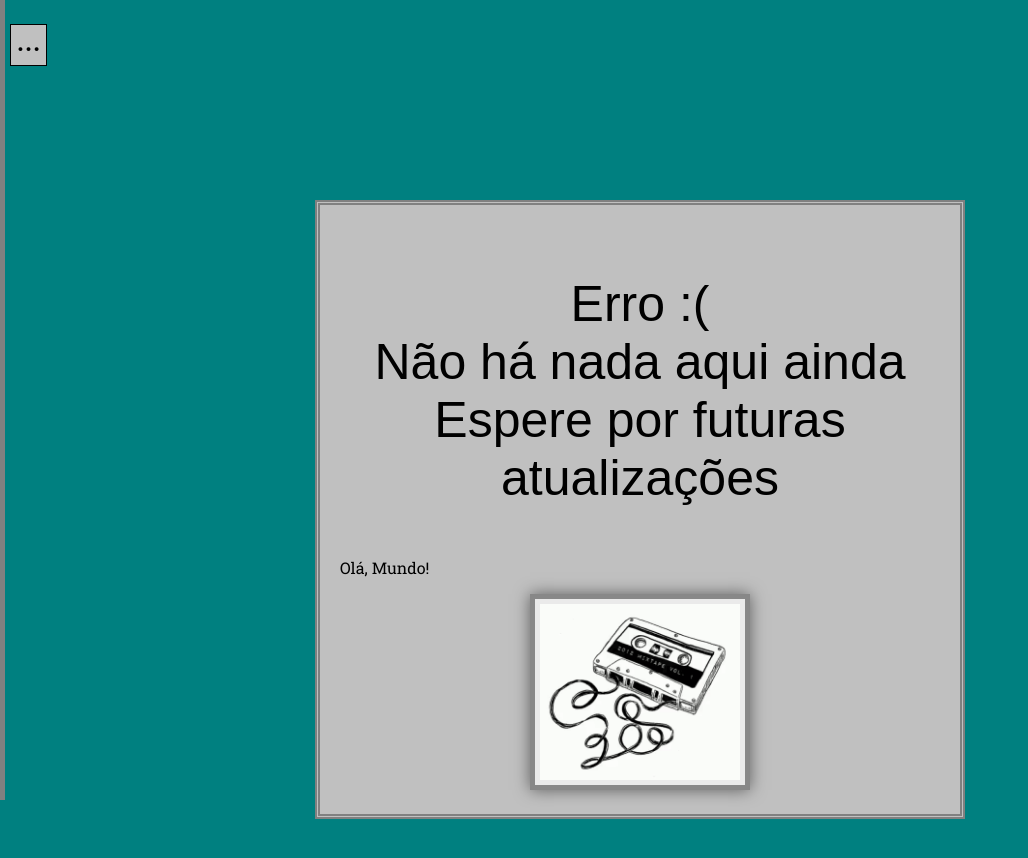
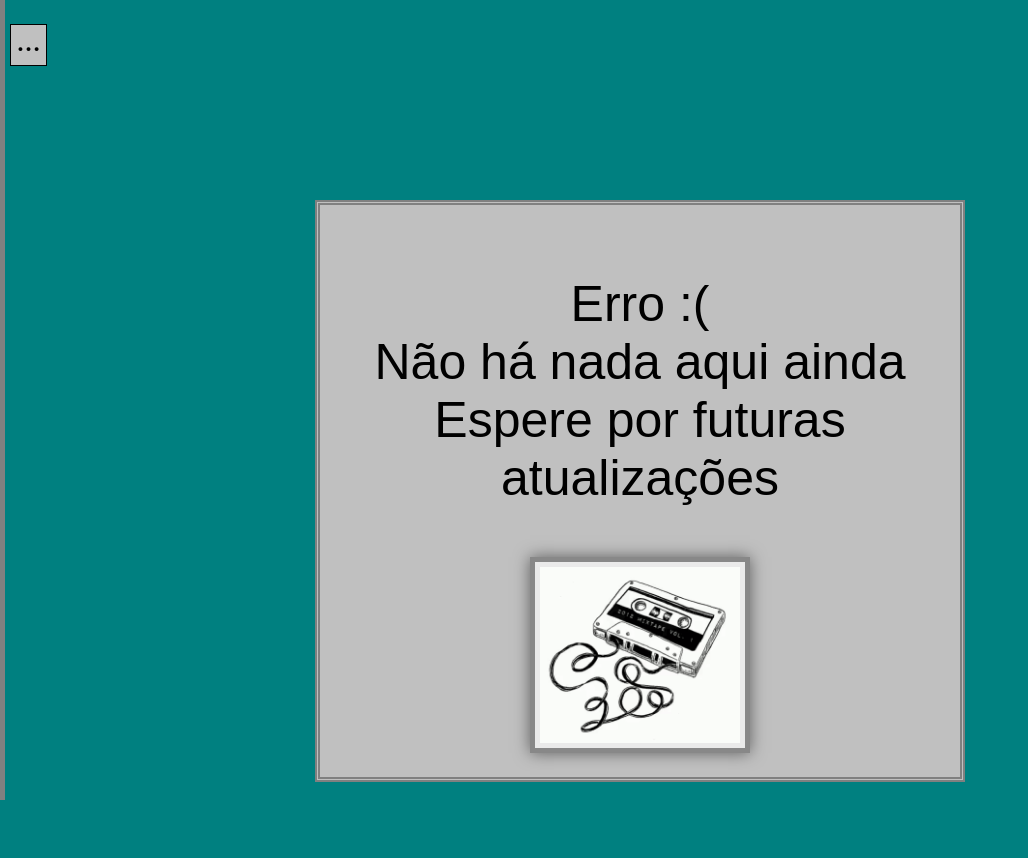
Before and after one commit to Samuelfrancatto/nostalgiawave, a plain HTML site: page feedback/feedback.html in a window 1280 px wide. Shown: the whole page, without its empty margins (0-1028 px from the left). Drawn offline with Linux system fonts and the light colour scheme.

Commit message:
Update feedback.html

```diff
--- a/feedback/feedback.html
+++ b/feedback/feedback.html
@@ -49,7 +49,7 @@
         <br>Não há nada aqui ainda <br>
         Espere por futuras atualizações</p>
 
-        <p>Olá, Mundo!</p>
+
 
         <img src="music-humpday.gif" alt="" style="width: 200px;">
 
```
